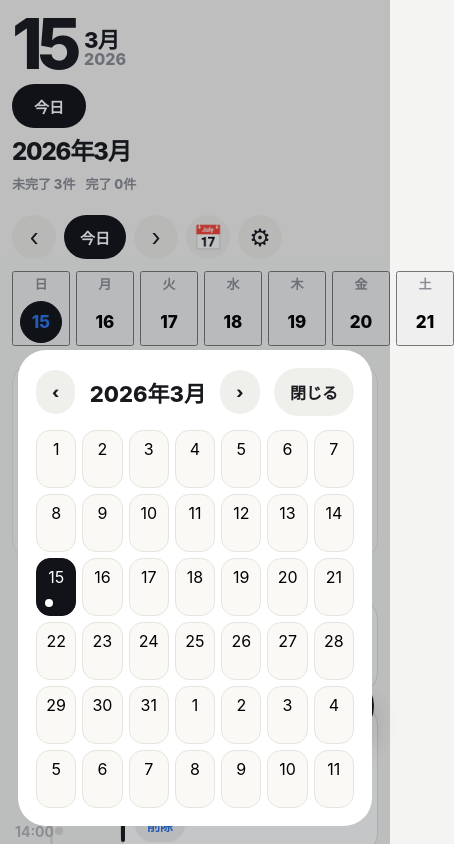
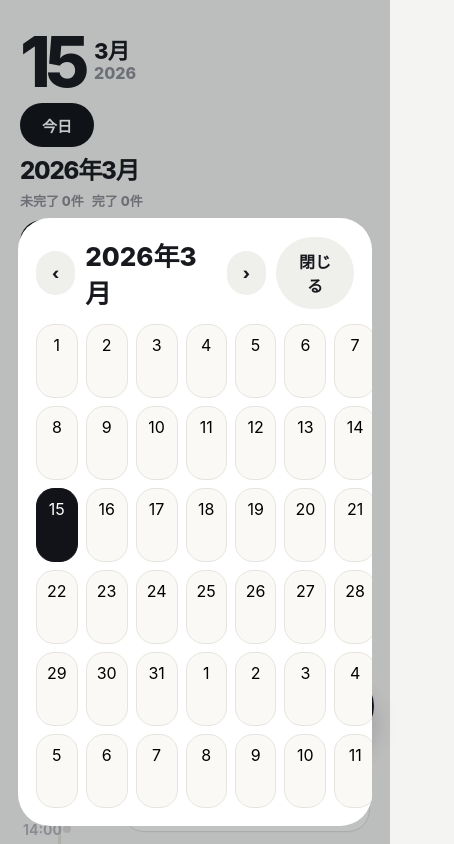
Before and after one commit to kusamoti1/newany, a plain HTML site: page index.html in a window 390 px wide. Both pictures are taken after a click on the button "月表示". Shown: the top 844 px of the page, 454 px wide, since content can reach past the window. Drawn offline with Linux system fonts and the light colour scheme.

Commit message:
Stabilize settings input updates and remove conflicting mobile CSS blocks

```diff
--- a/app.js
+++ b/app.js
@@ -1,16 +1,7 @@
 const STORAGE_KEY = 'any-planner-web-faithful-v1.7';
 const $ = (s)=>document.querySelector(s);
-const BUILTIN_TEMPLATES = [
-  { id:'b1', title:'依頼者へメール返信', category:'work' },
-  { id:'b2', title:'資料作成', category:'work' },
-  { id:'b3', title:'明日の準備', category:'work' },
-  { id:'b4', title:'洗濯', category:'home' },
-  { id:'b5', title:'買い物', category:'home' },
-  { id:'b6', title:'ゴミ出し', category:'home' },
-  { id:'b7', title:'散歩', category:'personal' },
-  { id:'b8', title:'読書', category:'personal' },
-  { id:'b9', title:'運動', category:'personal' },
-];
+const BUILTIN_TEMPLATES = [];
+const DEMO_TITLES = new Set(['弁当','依頼者へメール返信','17日資料作成','資料作成','明日の準備']);
 const FILTERS = [
   { key:'all', label:'全部' },
   { key:'work', label:'仕事' },
@@ -51,6 +42,7 @@ function load(){
     if(raw.settings) Object.assign(state.settings, raw.settings);
     if(Array.isArray(raw.customTemplates)) state.customTemplates = raw.customTemplates.map(t=>({ id:t.id||uid(), title:normalizeTitle(t.title), category:t.category||'personal' })).filter(t=>t.title);
     if(Array.isArray(raw.recentTitles)) state.recentTitles = uniqueTitles(raw.recentTitles).slice(0, 12);
+    migrateDemoData(raw);
   }catch{}
   seed();
 }
@@ -59,24 +51,41 @@ function save(){
     tasks: state.tasks,
     settings: state.settings,
     customTemplates: state.customTemplates,
-    recentTitles: state.recentTitles
+    recentTitles: state.recentTitles,
+    migrationNoDemoSeed: true
   }));
 }
 function seed(){
-  if(state.tasks.length) return;
-  state.tasks=[
-    {id:uid(), title:'弁当', note:'次にやること', date:state.selected, time:'12:30', done:false, later:false},
-    {id:uid(), title:'依頼者へメール返信', note:'15分', later:true, done:false},
-    {id:uid(), title:'17日資料作成', note:'', later:true, done:false}
-  ];
-  if(!state.customTemplates.length){
-    state.customTemplates = [
-      { id:uid(), title:'日報を書く', category:'work' },
-      { id:uid(), title:'洗い物', category:'home' }
-    ];
+  if(state.tasks.length || state.customTemplates.length || state.recentTitles.length) return;
+  save();
+}
+
+function migrateDemoData(raw){
+  if(raw?.migrationNoDemoSeed === true) return;
+  const before = JSON.stringify({ tasks:state.tasks, customTemplates:state.customTemplates, recentTitles:state.recentTitles });
+  state.tasks = state.tasks.filter(task=>!isDemoSeedTask(task));
+  state.customTemplates = state.customTemplates.filter(template=>!DEMO_TITLES.has(normalizeTitle(template.title)));
+  state.recentTitles = state.recentTitles.filter(title=>!DEMO_TITLES.has(normalizeTitle(title)));
+  const after = JSON.stringify({ tasks:state.tasks, customTemplates:state.customTemplates, recentTitles:state.recentTitles });
+  if(before !== after){
+    save();
+  } else {
+    localStorage.setItem(STORAGE_KEY, JSON.stringify({
+      tasks: state.tasks,
+      settings: state.settings,
+      customTemplates: state.customTemplates,
+      recentTitles: state.recentTitles,
+      migrationNoDemoSeed: true
+    }));
   }
-  state.recentTitles = uniqueTitles(state.tasks.map(t=>t.title)).slice(0, 12);
-  save();
+}
+function isDemoSeedTask(task){
+  const title = normalizeTitle(task?.title);
+  if(!DEMO_TITLES.has(title)) return false;
+  if(title === '弁当') return normalizeTitle(task?.note) === '次にやること';
+  if(title === '依頼者へメール返信') return normalizeTitle(task?.note) === '15分';
+  if(title === '17日資料作成') return !normalizeTitle(task?.note);
+  return true;
 }
 
 function recordRecentTitle(title){
@@ -132,6 +141,13 @@ function renderHeader(){
   $('#doneCount').textContent=`完了 ${doneCount}件`;
   $('#wakeCardTime').textContent=state.settings.wake;
   $('#sleepCardTime').textContent=state.settings.sleep;
+  syncSettingInputs();
+}
+function syncSettingInputs(){
+  const wake = $('#wakeTime');
+  const sleep = $('#sleepTime');
+  if(wake) wake.value = state.settings.wake;
+  if(sleep) sleep.value = state.settings.sleep;
 }
 function renderWeek(){
   const strip=$('#weekStrip'); strip.innerHTML='';
@@ -293,8 +309,6 @@ function renderCalendar(){
 }
 function escapeHtml(s){ return String(s).replace(/[&<>"']/g, m=>({'&':'&amp;','<':'&lt;','>':'&gt;','"':'&quot;',"'":'&#39;'}[m])); }
 function wire(){
-  $('#prevDay').onclick=()=>{state.selected=plusDays(state.selected,-1); state.monthCursor=startOfMonth(parseISO(state.selected)); render();};
-  $('#nextDay').onclick=()=>{state.selected=plusDays(state.selected,1); state.monthCursor=startOfMonth(parseISO(state.selected)); render();};
   $('#todayBtn').onclick=()=>{state.selected=todayISO(); state.monthCursor=startOfMonth(new Date()); render();};
   $('#todayChip').onclick=()=>{state.selected=todayISO(); state.monthCursor=startOfMonth(new Date()); render();};
   $('#openMonth').onclick=()=>{ renderCalendar(); $('#monthSheet').classList.remove('hidden'); };
@@ -316,13 +330,27 @@ function wire(){
   $('#removeImage').onclick=()=>{ state.pendingImage=''; $('#taskImage').value=''; syncImagePreview(); };
   $('#saveTask').onclick=saveTask;
   $('#saveTemplate').onclick=saveCurrentAsTemplate;
-  $('#quickAdd').onclick=()=>openEditor();
   $('#floatingAdd').onclick=()=>openEditor();
+  const railQuickAdd = $('#railQuickAdd'); if(railQuickAdd) railQuickAdd.onclick=()=>openEditor();
   $('#addLater').onclick=()=>{ openEditor(); $('#taskLater').checked=true; $('#editorState').textContent='あとで'; };
   document.querySelectorAll('.soft-pill').forEach(b=>b.onclick=()=>$('#taskTime').value=b.dataset.time);
   $('#taskLater').onchange=(e)=>$('#editorState').textContent=e.target.checked?'あとで':'予定';
-  $('#wakeTime').onchange=e=>{ state.settings.wake=e.target.value; save(); render(); };
-  $('#sleepTime').onchange=e=>{ state.settings.sleep=e.target.value; save(); render(); };
+  const applyWakeTime=(value)=>{
+    if(!value) return;
+    state.settings.wake=value;
+    $('#wakeCardTime').textContent=value;
+    save();
+  };
+  const applySleepTime=(value)=>{
+    if(!value) return;
+    state.settings.sleep=value;
+    $('#sleepCardTime').textContent=value;
+    save();
+  };
+  $('#wakeTime').oninput=e=>applyWakeTime(e.target.value);
+  $('#wakeTime').onchange=e=>applyWakeTime(e.target.value);
+  $('#sleepTime').oninput=e=>applySleepTime(e.target.value);
+  $('#sleepTime').onchange=e=>applySleepTime(e.target.value);
 }
 function render(){
   state.monthCursor=startOfMonth(parseISO(state.selected));
--- a/index.html
+++ b/index.html
@@ -26,9 +26,7 @@
         <div class="hero-month-title" id="heroMonthTitle">2026年3月</div>
         <div class="hero-counts"><span id="openCount">未完了 0件</span><span id="doneCount">完了 0件</span></div>
         <div class="hero-actions">
-          <button class="circle-btn" id="prevDay" aria-label="前日">‹</button>
           <button class="pill dark" id="todayBtn">今日</button>
-          <button class="circle-btn" id="nextDay" aria-label="翌日">›</button>
           <button class="icon-btn" id="openMonth" aria-label="月表示">📅</button>
           <button class="icon-btn" id="openSettings" aria-label="設定">⚙︎</button>
         </div>
@@ -56,7 +54,6 @@
       <section class="timeline-main">
         <div class="wake-row">
           <div class="icon-disc">☀︎</div>
-          <button class="mini-plus" id="quickAdd">＋</button>
           <article class="fixed-card">
             <div class="fixed-time" id="wakeCardTime">7:00</div>
             <div class="fixed-title">起床</div>
@@ -65,6 +62,7 @@
         </div>
 
         <div id="currentTimeBadge" class="now-badge">7:28</div>
+        <button id="railQuickAdd" class="rail-plus" aria-label="この位置に追加">＋</button>
         <div id="timelineList" class="timeline-list"></div>
 
         <div class="sleep-row">
--- a/styles.css
+++ b/styles.css
@@ -9,9 +9,10 @@
   --blue:#2f73e7;
 }
 *{box-sizing:border-box}
-html,body{margin:0;background:var(--bg);color:var(--text);font-family:-apple-system,BlinkMacSystemFont,"Segoe UI",sans-serif}
+html,body{margin:0;background:var(--bg);color:var(--text);font-family:"SF Pro Text","SF Pro Display",-apple-system,BlinkMacSystemFont,"Helvetica Neue","Segoe UI",sans-serif;-webkit-font-smoothing:antialiased;overflow-x:hidden}
 body{min-height:100vh}
 button,input,textarea{font:inherit}
+button{touch-action:manipulation;-webkit-tap-highlight-color:transparent}
 .app-shell{max-width:860px;margin:0 auto;padding:20px 20px 34px}
 .hero{display:flex;justify-content:space-between;gap:18px;align-items:flex-start;padding-top:10px}
 .hero-date-row{display:flex;align-items:flex-end;gap:10px}
@@ -34,20 +35,20 @@ button,input,textarea{font:inherit}
 .week-bubble{width:64px;height:64px;border-radius:50%;display:grid;place-items:center;border:1px solid transparent}
 .timeline-wrap{display:grid;grid-template-columns:86px 1fr;gap:14px;position:relative;padding-top:8px}
 .time-rail{position:relative;padding-top:118px}
-.time-rail::before{content:"";position:absolute;left:70px;top:0;bottom:0;width:4px;background:#e2e1dc;border-radius:999px}
+.time-rail::before{content:"";position:absolute;left:70px;top:0;bottom:0;width:4px;background:#e2e1dc;border-radius:999px;pointer-events:none}
 .rail-time{position:relative;height:59px;color:#b2b4ba;font-size:22px;font-weight:700;display:flex;align-items:center;justify-content:flex-end;padding-right:14px}
-.rail-dot{position:absolute;right:-6px;top:50%;transform:translateY(-50%);width:14px;height:14px;border-radius:50%;background:#d9d9d6}
+.rail-dot{position:absolute;right:-6px;top:50%;transform:translateY(-50%);width:14px;height:14px;border-radius:50%;background:#d9d9d6;pointer-events:none}
 .timeline-main{position:relative;padding-bottom:150px}
-.wake-row,.sleep-row{display:grid;grid-template-columns:58px 44px 1fr;gap:14px;align-items:center;margin-bottom:14px}
+.wake-row,.sleep-row{display:grid;grid-template-columns:58px 1fr;gap:14px;align-items:center;margin-bottom:14px}
 .sleep-row{margin-top:28px}
 .icon-disc{width:58px;height:58px;border-radius:50%;background:#ececea;color:#9c9ea4;display:grid;place-items:center;font-size:26px}
-.mini-plus{width:44px;height:44px;border-radius:50%;background:#17191e;color:#fff;font-size:28px;border:0;cursor:pointer}
 .fixed-card,.task-card{background:#f9f9f7;border:1px solid #dddcd7;border-radius:28px;min-height:110px;padding:16px 22px;display:grid;grid-template-columns:1fr 42px;align-items:start;position:relative;box-shadow:0 1px 0 rgba(0,0,0,.02)}
 .fixed-card::before,.task-card::before{content:"";position:absolute;left:0;top:20px;bottom:20px;width:6px;border-radius:8px;background:#191b20}
 .fixed-time{font-size:20px;color:var(--muted);font-weight:800}
 .fixed-title{font-size:32px;font-weight:850;letter-spacing:-.05em;line-height:1.05;margin-top:4px}
 .check-btn{width:38px;height:38px;border-radius:50%;border:4px solid #1d1f24;background:#fff;margin-top:10px}
-.now-badge{position:absolute;left:-80px;top:90px;background:#17191e;color:#fff;padding:8px 12px;border-radius:12px;font-size:18px;font-weight:800;z-index:3}
+.now-badge{position:absolute;left:-80px;top:90px;background:#17191e;color:#fff;padding:8px 12px;border-radius:12px;font-size:18px;font-weight:800;z-index:3;pointer-events:none}
+.rail-plus{position:absolute;left:-14px;top:94px;width:44px;height:44px;border-radius:50%;border:0;background:#17191e;color:#fff;font-size:31px;line-height:1;display:grid;place-items:center;z-index:4;box-shadow:0 6px 14px rgba(0,0,0,.16)}
 .timeline-list{display:grid;gap:12px;margin-left:116px}
 .task-row{display:grid;grid-template-columns:88px 1fr;gap:18px;align-items:start}
 .task-time{color:#8f9198;font-size:18px;font-weight:800;padding-top:14px}
@@ -76,79 +77,7 @@ button,input,textarea{font:inherit}
 .editor-state{font-size:14px;color:#b5b7be;font-weight:700}.editor-title{font-size:26px;font-weight:850}.save-btn{height:44px;padding:0 18px;border-radius:999px;font-weight:800}
 .editor-body{display:grid;gap:14px;padding:18px}.text-input,.text-area{width:100%;border:1px solid var(--line);background:#faf9f6;border-radius:18px;padding:15px 16px}.text-area{min-height:100px;resize:vertical}.editor-grid{display:grid;grid-template-columns:1fr 1fr;gap:12px}.editor-grid label,.setting-row{display:grid;gap:8px;color:#646871;font-weight:700}.quick-time-row{display:flex;gap:8px;flex-wrap:wrap}.soft-pill{height:42px;padding:0 16px;border-radius:999px;background:#eff0ef;color:#2b72e5;font-weight:800}.toggle-row{display:flex;justify-content:space-between;align-items:center;font-weight:800}
 .calendar-modal,.settings-modal{padding:18px}.calendar-head{display:flex;gap:10px;align-items:center;justify-content:space-between;margin-bottom:14px}.calendar-title{font-size:26px;font-weight:850}.calendar-grid{display:grid;grid-template-columns:repeat(7,1fr);gap:8px}.calendar-cell{min-height:74px;border-radius:18px;border:1px solid var(--line);background:#faf9f6;padding:10px;display:grid;align-content:space-between}.calendar-cell.active{background:#111318;color:#fff;border-color:#111318}.calendar-cell .dot{width:8px;height:8px;border-radius:50%;background:#2f73e7}.calendar-cell.active .dot{background:#fff}
-@media (max-width: 900px){
-  .app-shell{padding:16px 16px 24px}
-  .hero{display:block}
-  .hero-actions{margin-top:12px;justify-content:flex-start}
-  .hero-day{font-size:82px}
-  .timeline-wrap{grid-template-columns:74px 1fr}
-  .timeline-list{margin-left:0}
-  .task-row{grid-template-columns:70px 1fr}
-  .sheet-head h2{font-size:46px}
-}
 
-
-@media (max-width: 480px){
-  .app-shell{padding:12px 12px 22px; max-width:100%;}
-  .hero{display:grid;grid-template-columns:1fr;gap:10px;padding-top:2px}
-  .hero-date-row{gap:8px;align-items:flex-end}
-  .hero-day{font-size:76px;line-height:.86;letter-spacing:-0.08em}
-  .hero-date-copy{padding-bottom:6px}
-  .hero-month-inline{font-size:24px;line-height:1}
-  .hero-year{font-size:18px;line-height:1.05}
-  .hero-actions{display:grid;grid-template-columns:56px 1fr 56px 56px 56px;gap:10px;padding-top:0;justify-content:stretch}
-  .circle-btn,.icon-btn{width:56px;height:56px;font-size:30px}
-  .pill{height:56px;padding:0 18px;font-size:16px}
-  .week-strip{gap:8px;margin:12px 0 16px}
-  .week-item{gap:8px}
-  .week-label{font-size:14px}
-  .week-bubble{width:46px;height:46px}
-  .week-num{font-size:18px}
-  .timeline-wrap{grid-template-columns:56px 1fr;gap:10px;padding-top:4px}
-  .time-rail{padding-top:78px}
-  .time-rail::before{left:44px;width:3px}
-  .rail-time{height:50px;font-size:16px;padding-right:8px}
-  .rail-dot{width:10px;height:10px;right:-4px}
-  .timeline-main{padding-bottom:120px}
-  .wake-row,.sleep-row{grid-template-columns:44px 40px 1fr;gap:10px;margin-bottom:10px}
-  .sleep-row{margin-top:18px}
-  .icon-disc{width:44px;height:44px;font-size:18px}
-  .mini-plus{width:40px;height:40px;font-size:24px}
-  .fixed-card,.task-card{min-height:auto;padding:14px 16px;border-radius:24px;grid-template-columns:1fr 34px}
-  .fixed-card::before,.task-card::before{top:14px;bottom:14px;width:5px}
-  .fixed-time{font-size:14px}
-  .fixed-title{font-size:20px;line-height:1.05}
-  .check-btn{width:32px;height:32px;border-width:3px;margin-top:4px}
-  .now-badge{left:-28px;top:62px;padding:6px 10px;border-radius:10px;font-size:14px}
-  .timeline-list{gap:10px}
-  .task-row{grid-template-columns:52px 1fr;gap:10px}
-  .task-time{font-size:14px;padding-top:10px}
-  .task-title{font-size:22px;line-height:1.05;letter-spacing:-.04em}
-  .task-meta{margin-top:6px;font-size:14px;line-height:1.25}
-  .task-actions{gap:8px;margin-top:10px}
-  .mini-btn{height:38px;padding:0 14px;font-size:14px}
-  .floating-add{right:18px;bottom:110px;width:74px;height:74px;font-size:48px}
-  .later-sheet{margin-top:14px;padding:10px 14px 22px;border-radius:28px 28px 0 0}
-  .sheet-handle{width:68px;height:7px;margin-bottom:14px}
-  .sheet-head{align-items:center}
-  .sheet-label{font-size:13px;letter-spacing:.12em}
-  .sheet-head h2{font-size:28px;line-height:1}
-  .sheet-add{width:68px;height:68px;font-size:42px}
-  .later-list{gap:10px;margin-top:12px}
-  .later-card{padding:14px 14px;border-radius:20px}
-  .later-title{font-size:20px}
-  .editor-modal,.calendar-modal,.settings-modal{border-radius:28px}
-  .editor-header{padding:14px;grid-template-columns:40px 1fr auto}
-  .editor-header .ghost-btn{width:40px;height:40px;font-size:22px}
-  .editor-title{font-size:22px}
-  .save-btn{height:40px;padding:0 14px}
-  .editor-body{padding:14px;gap:12px}
-  .editor-grid{grid-template-columns:1fr}
-  .calendar-head{gap:8px;flex-wrap:wrap}
-  .calendar-title{font-size:22px}
-  .calendar-grid{gap:6px}
-  .calendar-cell{min-height:58px;border-radius:14px;padding:8px}
-}
 
 .upload-row{display:grid;gap:8px;color:#646871;font-weight:700}.file-input{padding:12px 14px}.image-preview-wrap{display:grid;gap:10px}.image-preview-wrap.hidden{display:none}.image-preview{width:100%;max-height:200px;object-fit:cover;border-radius:18px;border:1px solid var(--line);background:#f6f5f2}.remove-image-btn{justify-self:start}.task-image,.later-image{display:block;width:100%;max-height:160px;object-fit:cover;border-radius:18px;margin-top:12px;border:1px solid var(--line);background:#f7f6f3}.later-image{max-width:220px}.task-main{min-width:0}
 @media (max-width: 480px){.task-image,.later-image{max-height:120px;border-radius:14px}.image-preview{max-height:150px}}
@@ -168,19 +97,20 @@ button,input,textarea{font:inherit}
 .later-sheet{background:#faf9f6}
 @media (max-width: 900px){.hero-month-title{font-size:26px}.hero-counts{font-size:16px;gap:12px}.section-kicker{margin-left:84px}}
 @media (max-width: 480px){
-  .hero{grid-template-columns:1fr;gap:12px}
+  .hero{display:grid;grid-template-columns:1fr;gap:12px}
   .hero-left{gap:10px}
-  .hero-right{justify-items:start;gap:10px}
+  .hero-right{justify-items:start;gap:8px;width:100%}
   .hero-day{font-size:70px}
   .hero-month-inline{font-size:22px}
   .hero-year{font-size:16px}
   .hero-month-title{font-size:24px}
-  .hero-counts{font-size:13px;gap:10px;flex-wrap:wrap}
+  .hero-counts{font-size:13px;gap:8px;flex-wrap:wrap}
   .today-chip{height:44px;min-width:74px;padding:0 18px;font-size:15px}
-  .hero-actions{grid-template-columns:44px 1fr 44px 44px 44px;gap:8px}
+  .hero-actions{display:grid;grid-template-columns:minmax(92px,1fr) 44px 44px;gap:8px;padding-top:2px;width:100%}
   .circle-btn,.icon-btn{width:44px;height:44px;font-size:24px}
   .pill{height:44px;padding:0 16px;font-size:15px}
-  .week-strip{gap:6px}
+  .week-strip{display:flex;gap:8px;overflow-x:auto;padding:2px 2px 6px;scroll-snap-type:x proximity;-webkit-overflow-scrolling:touch}
+  .week-item{min-width:44px;scroll-snap-align:center}
   .week-bubble{width:42px;height:42px}
   .week-label{font-size:13px}
   .week-num{font-size:17px}
@@ -190,9 +120,8 @@ button,input,textarea{font:inherit}
   .time-rail::before{left:38px;width:3px}
   .rail-time{height:46px;font-size:14px;padding-right:6px}
   .rail-dot{width:8px;height:8px;right:-3px}
-  .wake-row,.sleep-row{grid-template-columns:38px 34px 1fr;gap:8px}
+  .wake-row,.sleep-row{grid-template-columns:38px 1fr;gap:8px}
   .icon-disc{width:38px;height:38px;font-size:16px}
-  .mini-plus{width:34px;height:34px;font-size:22px}
   .fixed-card,.task-card{padding:12px 14px;border-radius:22px;grid-template-columns:1fr 30px}
   .fixed-card::before,.task-card::before{width:4px;top:12px;bottom:12px}
   .fixed-title{font-size:18px;white-space:nowrap}
@@ -202,7 +131,7 @@ button,input,textarea{font:inherit}
   .task-actions{gap:6px;margin-top:8px}
   .mini-btn{height:34px;padding:0 12px;font-size:13px}
   .floating-add{width:68px;height:68px;font-size:44px;right:16px;bottom:104px}
-  .later-sheet{padding:10px 12px 20px;border-radius:24px 24px 0 0}
+  .later-sheet{padding:12px 12px 20px;border-radius:28px 28px 0 0;box-shadow:0 -6px 22px rgba(0,0,0,.06)}
   .sheet-head h2{font-size:22px}
   .sheet-add{width:60px;height:60px;font-size:38px}
   .later-title{font-size:18px}
@@ -233,9 +162,23 @@ button,input,textarea{font:inherit}
   .quick-picks{padding:12px;border-radius:22px;margin:8px 0 12px}
   .quick-head h3{font-size:20px}
   .quick-kicker{font-size:11px}
-  .category-chip{height:32px;padding:0 12px;font-size:13px}
+  .category-strip,.template-list{scroll-snap-type:x proximity;-webkit-overflow-scrolling:touch}
+  .category-chip{height:34px;padding:0 13px;font-size:13px;scroll-snap-align:start}
   .template-pill{min-width:108px;padding:10px 12px;border-radius:16px}
+  .template-pill{scroll-snap-align:start}
   .template-pill span{font-size:14px}
   .template-save-row{grid-template-columns:1fr}
   .custom-template-row{padding:12px 14px;border-radius:16px}
 }
+
+
+@media (max-width: 900px){
+  .timeline-list{margin-left:0}
+  .now-badge{left:-58px}
+  .rail-plus{left:-4px;top:88px;width:40px;height:40px;font-size:28px}
+}
+@media (max-width: 480px){
+  .timeline-list{margin-left:0}
+  .now-badge{left:-46px;top:60px}
+  .rail-plus{left:-8px;top:58px;width:36px;height:36px;font-size:24px}
+}
```
